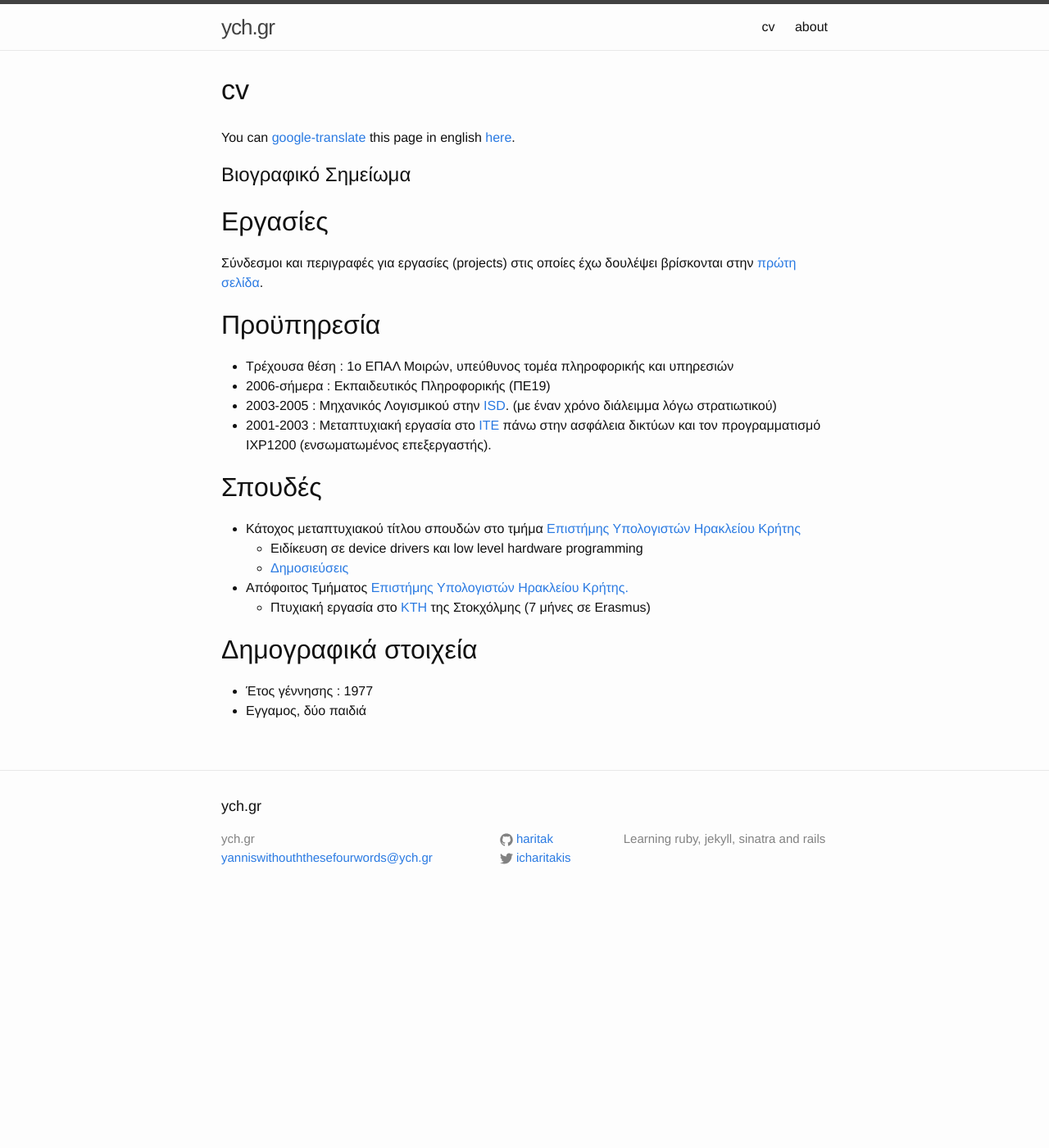
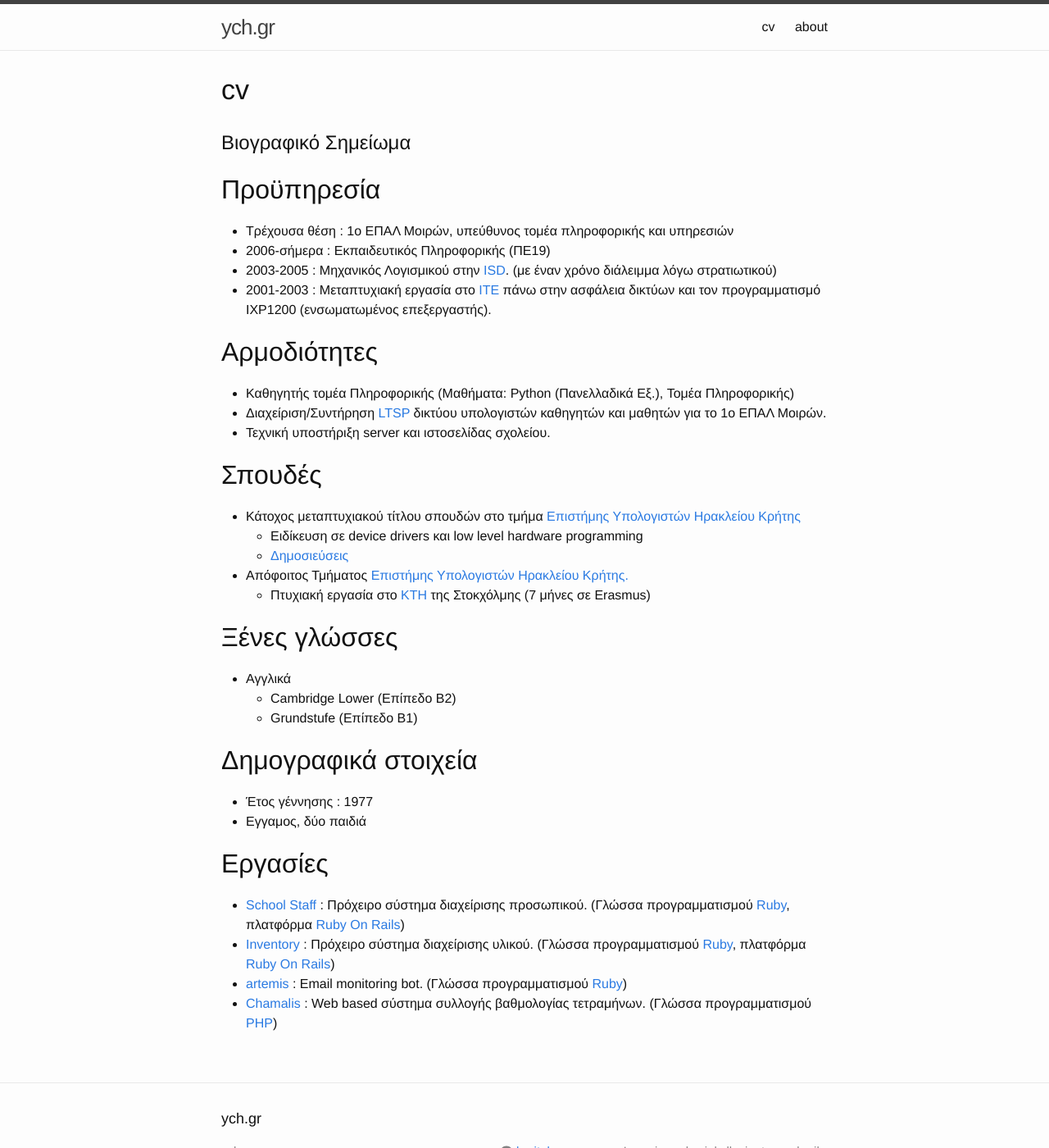
Before and after one commit to haritak/haritak.github.io, a Jekyll site: the page built from cv/cv.md, in a window 1280 px wide and 1400 px high. Shown: the whole window at 82% size. Built offline with Jekyll 4.4.1, drawn with Linux system fonts in a browser that asks for light colours.

Commit message:
Updated CV

```diff
--- a/cv/cv.md
+++ b/cv/cv.md
@@ -8,13 +8,9 @@ permalink: /cv.html
 
 [comment]: # The previous empty line is important!
 [comment]: # Following line is a comment and shouldn't appear anywhere
-You can [google-translate][tr] this page in english [here][tr].
+[comment]: # You can [google-translate][tr] this page in english [here][tr].
 
 # Βιογραφικό Σημείωμα
-
-## Εργασίες
-Σύνδεσμοι και περιγραφές για εργασίες (projects) στις οποίες έχω δουλέψει
-βρίσκονται στην [πρώτη σελίδα][0].
 
 ## Προϋπηρεσία
 * Τρέχουσα θέση : 1ο ΕΠΑΛ Μοιρών, υπεύθυνος τομέα πληροφορικής και υπηρεσιών
@@ -23,6 +19,11 @@ You can [google-translate][tr] this page in english [here][tr].
 λόγω στρατιωτικού)
 * 2001-2003 : Μεταπτυχιακή εργασία στο [ΙΤΕ][4] πάνω στην ασφάλεια δικτύων και τον προγραμματισμό IXP1200 (ενσωματωμένος επεξεργαστής).
 
+## Αρμοδιότητες
+* Καθηγητής τομέα Πληροφορικής (Μαθήματα: Python (Πανελλαδικά Εξ.), Τομέα Πληροφορικής)
+* Διαχείριση/Συντήρηση [LTSP][ltsp] δικτύου υπολογιστών καθηγητών και μαθητών για το 1ο ΕΠΑΛ Μοιρών.
+* Τεχνική υποστήριξη server και ιστοσελίδας σχολείου.
+
 ## Σπουδές
 * Κάτοχος μεταπτυχιακού τίτλου σπουδών στο τμήμα [Επιστήμης Υπολογιστών Ηρακλείου Κρήτης][2]
   * Ειδίκευση σε device drivers και low level hardware programming
@@ -30,10 +31,30 @@ You can [google-translate][tr] this page in english [here][tr].
 * Απόφοιτος Τμήματος [Επιστήμης Υπολογιστών Ηρακλείου Κρήτης.][2]
   * Πτυχιακή εργασία στο [KTH][1] της Στοκχόλμης (7 μήνες σε Erasmus)
 
+## Ξένες γλώσσες
+* Αγγλικά
+  * Cambridge Lower (Επίπεδο Β2)
+  * Grundstufe (Επίπεδο Β1)
 
 ## Δημογραφικά στοιχεία
 * Έτος γέννησης : 1977
 * Εγγαμος, δύο παιδιά
+
+## Εργασίες
+* [School Staff][school_staff] : Πρόχειρο σύστημα διαχείρισης προσωπικού. (Γλώσσα προγραμματισμού [Ruby][ruby], πλατφόρμα [Ruby On Rails][RoR])
+* [Inventory][school_inventory] : Πρόχειρο σύστημα διαχείρισης υλικού. (Γλώσσα προγραμματισμού [Ruby][ruby], πλατφόρμα [Ruby On Rails][RoR])
+* [artemis][artemis] : Email monitoring bot. (Γλώσσα προγραμματισμού [Ruby][ruby])
+* [Chamalis][ch] : Web based σύστημα συλλογής βαθμολογίας τετραμήνων. (Γλώσσα προγραμματισμού [PHP][php])
+
+
+[ch]: https://bitbucket.org/i2g/chamalis/src/master/
+[school_staff]: https://github.com/haritak/school_staff
+[ruby]: https://www.ruby-lang.org/en/
+[php]: https://www.php.net
+[RoR]: https://rubyonrails.org
+[artemis]: https://github.com/haritak/artemis
+[school_inventory]: https://github.com/haritak/school_inventory
+[ltsp]: https://ts.sch.gr/wiki/Linux/LTSP
 
 [0]: /
 [1]: http://kth.se
```
